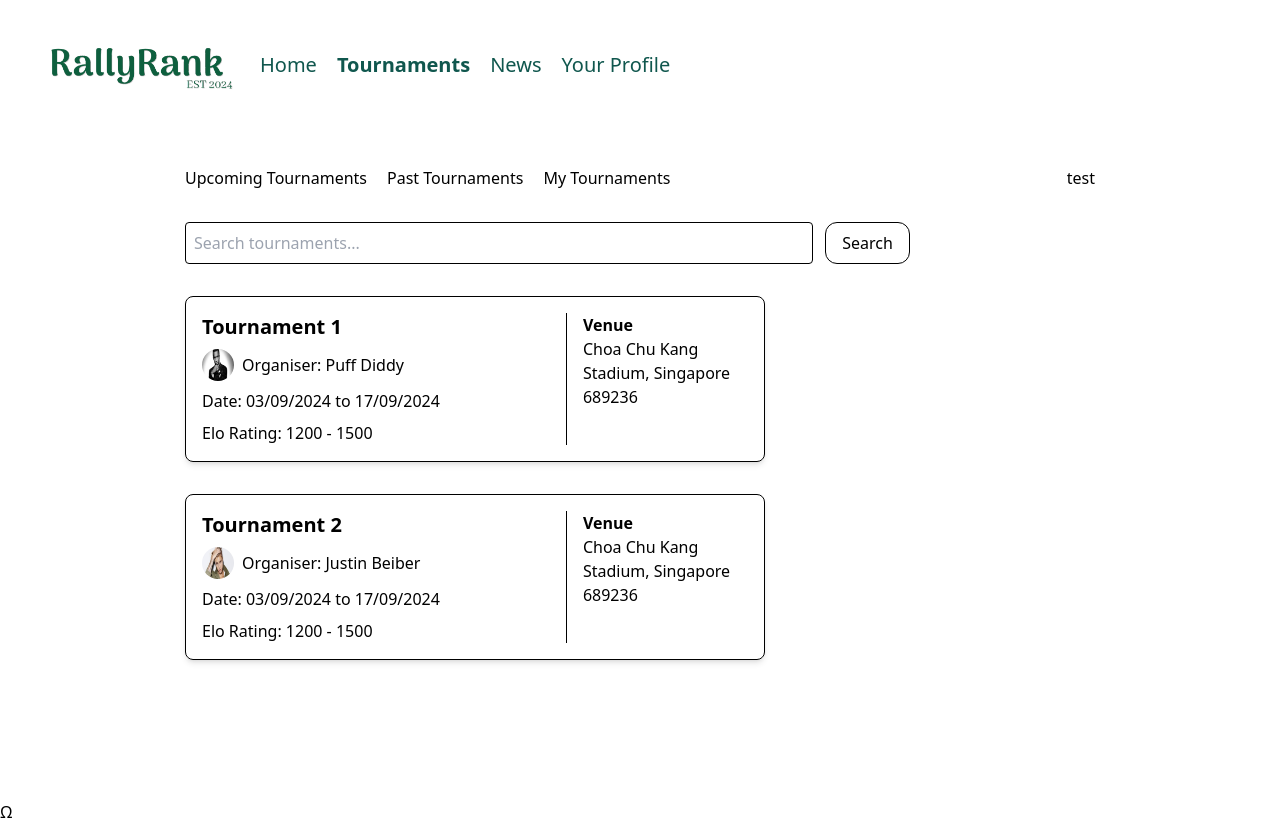
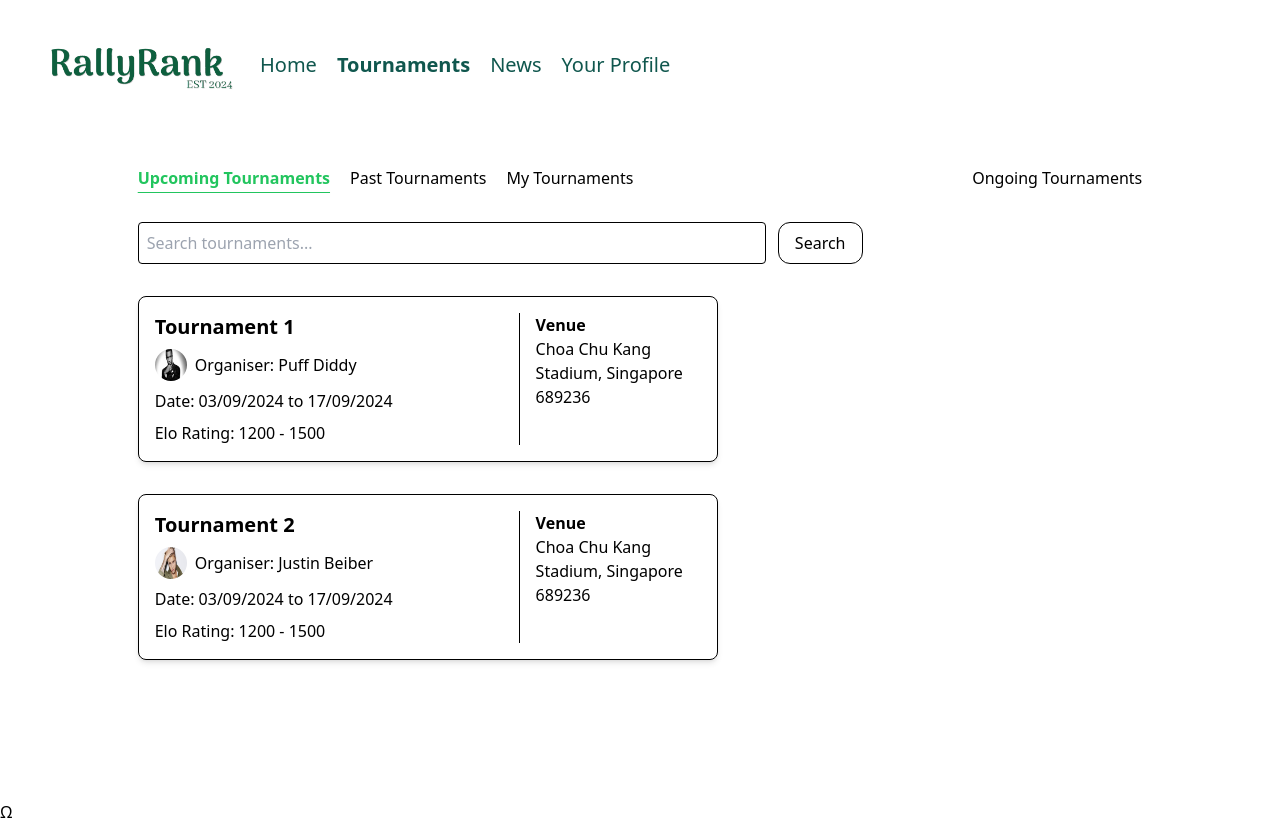
Before and after one commit to zylooooo/CS203, a React (Vite) app in the folder rally-rank-app/: page /tournaments in a window 1280 px wide. Built offline with nearby package versions, Linux system fonts and the light colour scheme.

Commit message:
Made some edits to Tournaments.jsx. Made separate button group for Tournaments.jsx

```diff
--- a/rally-rank-app/src/PlayerView/Home.jsx
+++ b/rally-rank-app/src/PlayerView/Home.jsx
@@ -3,8 +3,10 @@ import ButtonGroup from "../components/ButtonGroup";
 function Home() {
   return (
     <div className="home-container flex w-full p-9 gap-2 justify-evenly">
+
       {/* ROW CONTAINER: SCHEDULED TOURNAMENTS AND JOIN TOURNAMENTS */}
       <div className="row-container flex flex-col w-3/5 gap-8">
+
         {/* SCHEDULED TOURNAMENTS CONTAINER */}
         <div className="scheduled-tournaments-container">
           <h2 className="mb-2"> Your Scheduled Tournaments </h2>
--- a/rally-rank-app/src/PlayerView/Tournaments.jsx
+++ b/rally-rank-app/src/PlayerView/Tournaments.jsx
@@ -1,4 +1,4 @@
-import ButtonGroup from "../components/ButtonGroup";
+import TournamentsButtons from "../components/TournamentsButtons";
 import profilePictureTest1 from "../assets/profile-picture-one.jpg";
 import profilePictureTest2 from "../assets/profile-picture-two.jpg";
 
@@ -10,7 +10,7 @@ function Tournaments() {
 
             {/* LABELS */}
             <div className = "tournaments-labels">
-                <ButtonGroup buttons = {["Upcoming Tournaments", "Past Tournaments", "My Tournaments"]} />
+                <TournamentsButtons buttons = {["Upcoming Tournaments", "Past Tournaments", "My Tournaments"]} />
             </div>
 
             {/* SEARCH BAR */}
@@ -61,7 +61,7 @@ function Tournaments() {
         </div>
 
         <div className = "col-container">
-                test
+                Ongoing Tournaments
         </div>
 
     </div>
--- a/rally-rank-app/src/components/ButtonGroup.jsx
+++ b/rally-rank-app/src/components/ButtonGroup.jsx
@@ -1,39 +1,65 @@
 import React, { useState } from 'react';
 
-// ButtonGroup takes in a prop called buttons, which is an array of strings.
-// Used in the Home component to display the "Top" and "You" buttons.
-// But may need to change implementation
 function ButtonGroup({ buttons }) {
-    const [activeButton, setActiveButton] = useState(null);
+    const [activeButton, setActiveButton] = useState(0);
 
     const handleButtonClick = (buttonId) => {
         setActiveButton(buttonId);
     };
 
     return (
-        <div className="button-group flex gap-5">
-            <button
-                className={`btn ${activeButton === 1 ? 'active-button underline' : ''}`}
-                onClick={() => handleButtonClick(1)}
-            >
-                {/* Displays the first element of buttons that was passed in ("Top") */}
-                { buttons[0] }
-            </button>
-            <button
-                className={`btn ${activeButton === 2 ? 'active-button underline' : ''}`}
-                onClick={() => handleButtonClick(2)}
-            >
-               { buttons[1] }
-            </button>
-            <button
-                className={`btn ${activeButton === 3 ? 'active-button underline' : ''}`}
-                onClick={() => handleButtonClick(3)}
-            >
-               { buttons[2] }
-            </button>
-
+        <div className = "button-group flex gap-5">
+            {buttons.map((label, index) => (
+                <button
+                    key = {index}
+                    className = {`btn ${activeButton === index + 1 ? 'active-button underline' : ''}`}
+                    onClick = {() => handleButtonClick(index + 1)}
+                >
+                    {label}
+                </button>
+            ))}
         </div>
     );
 }
 
 export default ButtonGroup;
+
+// import React, { useState } from 'react';
+
+// // ButtonGroup takes in a prop called buttons, which is an array of strings.
+// // Used in the Home component to display the "Top" and "You" buttons.
+// // But may need to change implementation
+// function ButtonGroup({ buttons }) {
+//     const [activeButton, setActiveButton] = useState(null);
+
+//     const handleButtonClick = (buttonId) => {
+//         setActiveButton(buttonId);
+//     };
+
+//     return (
+//         <div className = "button-group flex gap-5">
+//             <button
+//                 className={`btn ${activeButton === 1 ? 'active-button underline' : ''}`}
+//                 onClick={() => handleButtonClick(1)}
+//             >
+//                 {/* Displays the first element of buttons that was passed in ("Top") */}
+//                 { buttons[0] }
+//             </button>
+//             <button
+//                 className={`btn ${activeButton === 2 ? 'active-button underline' : ''}`}
+//                 onClick={() => handleButtonClick(2)}
+//             >
+//                { buttons[1] }
+//             </button>
+//             <button
+//                 className={`btn ${activeButton === 3 ? 'active-button underline' : ''}`}
+//                 onClick={() => handleButtonClick(3)}
+//             >
+//                { buttons[2] }
+//             </button>
+
+//         </div>
+//     );
+// }
+
+// export default ButtonGroup;
--- a/rally-rank-app/src/components/Navbar.jsx
+++ b/rally-rank-app/src/components/Navbar.jsx
@@ -1,19 +1,18 @@
-// src/components/NavBar.jsx
 import { NavLink } from "react-router-dom";
 
 function NavBar() {
     return (
-        <nav className="flex items-center py-10 pl-10 gap-5">
-            <img src="src/assets/Logo.svg" alt="RallyRank logo" />
-            <div className="flex text-xl gap-5">
+        <nav className = "flex items-center py-10 pl-10 gap-5">
+
+            <img src = "src/assets/Logo.svg" alt = "RallyRank-Logo"/>
+
+            <div className = "flex text-xl gap-5">
 
                 {/* HOME */}
                 <NavLink
-                    to="/"
-                    activeClassName="active"
-                    className={
-                        " text-secondary-color-dark-green hover:text-primary-color-green hover:underline"
-                    }
+                    to = "/"
+                    activeClassName = "active"
+                    className = {"text-secondary-color-dark-green hover:text-primary-color-green hover:underline"}
                     exact
                 >
                     Home
@@ -21,37 +20,30 @@ function NavBar() {
 
                 {/* TOURNAMENTS */}
                 <NavLink
-                    to="/tournaments"
-                    activeClassName="active"
-                    className={
-                        "text-secondary-color-dark-green hover:text-primary-color-green"
-                    }
+                    to = "/tournaments"
+                    activeClassName = "active"
+                    className = {"text-secondary-color-dark-green hover:text-primary-color-green"}
                 >
                     Tournaments
                 </NavLink>
 
                 {/* NEWS */}
                 <NavLink
-                    to="/news"
-                    activeClassName="active"
-                    className={
-                        "text-secondary-color-dark-green hover:text-primary-color-green"
-                    }
+                    to = "/news"
+                    activeClassName = "active"
+                    className = {"text-secondary-color-dark-green hover:text-primary-color-green"}
                 >
                     News
                 </NavLink>
 
                 {/* YOUR PROFILE */}
                 <NavLink
-                    to="/profile"
-                    activeClassName="active"
-                    className={
-                        "text-secondary-color-dark-green hover:text-primary-color-green"
-                    }
+                    to = "/your-profile"
+                    activeClassName = "active"
+                    className = {"text-secondary-color-dark-green hover:text-primary-color-green"}
                 >
                     Your Profile
                 </NavLink>
-
             </div>
         </nav>
     );
--- /dev/null
+++ b/rally-rank-app/src/components/TournamentsButtons.jsx
@@ -0,0 +1,24 @@
+import React, { useState } from 'react';
+
+function TournamentsButtons({ buttons }) {
+    const [activeButton, setActiveButton] = useState(0); // "Upcoming Button" will be the first active button
+
+    const handleButtonClick = (index) => {
+        setActiveButton(index);
+    };
+
+    return (
+        <div className="tournaments-buttons flex gap-5">
+            {buttons.map((buttonLabel, index) => (
+                <button
+                    key = {index}
+                    className = {`btn transition-colors duration-300 ${activeButton === index ? 'active-button underline' : 'text-gray-700 hover:text-blue-500 hover:text-red-500'}`}
+                    onClick = {() => handleButtonClick(index)}>
+                        {buttonLabel}
+                </button>
+            ))}
+        </div>
+    );
+}
+
+export default TournamentsButtons;
--- a/rally-rank-app/src/index.css
+++ b/rally-rank-app/src/index.css
@@ -54,4 +54,25 @@
         color: rgb(34 197 94);
         text-underline-offset: 0.5rem;
     }
+
+    .btn {
+        position: relative;
+        text-decoration: none; /* Remove default underline */
+    }
+
+    .btn::after {
+        content: '';
+        position: absolute;
+        left: 0;
+        right: 0;
+        bottom: -3px; /* Adjust this value for the spacing */
+        height: 2px; /* Thickness of the underline */
+        background-color: currentColor; /* Use the text color */
+        transform: scaleX(0); /* Initially hide the underline */
+        transition: transform 0.3s ease;
+    }
+
+    .btn:hover::after {
+        transform: scaleX(1); /* Show underline on hover */
+    }
 }
```
